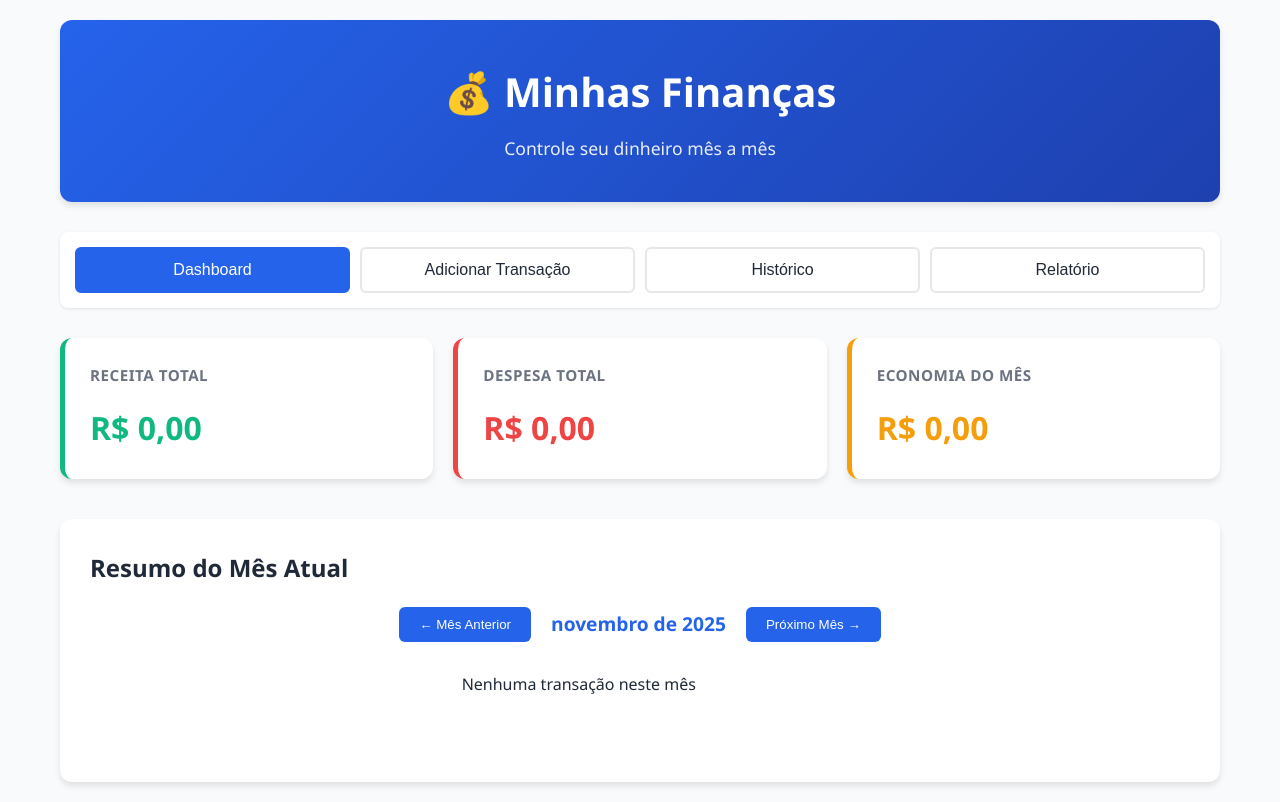
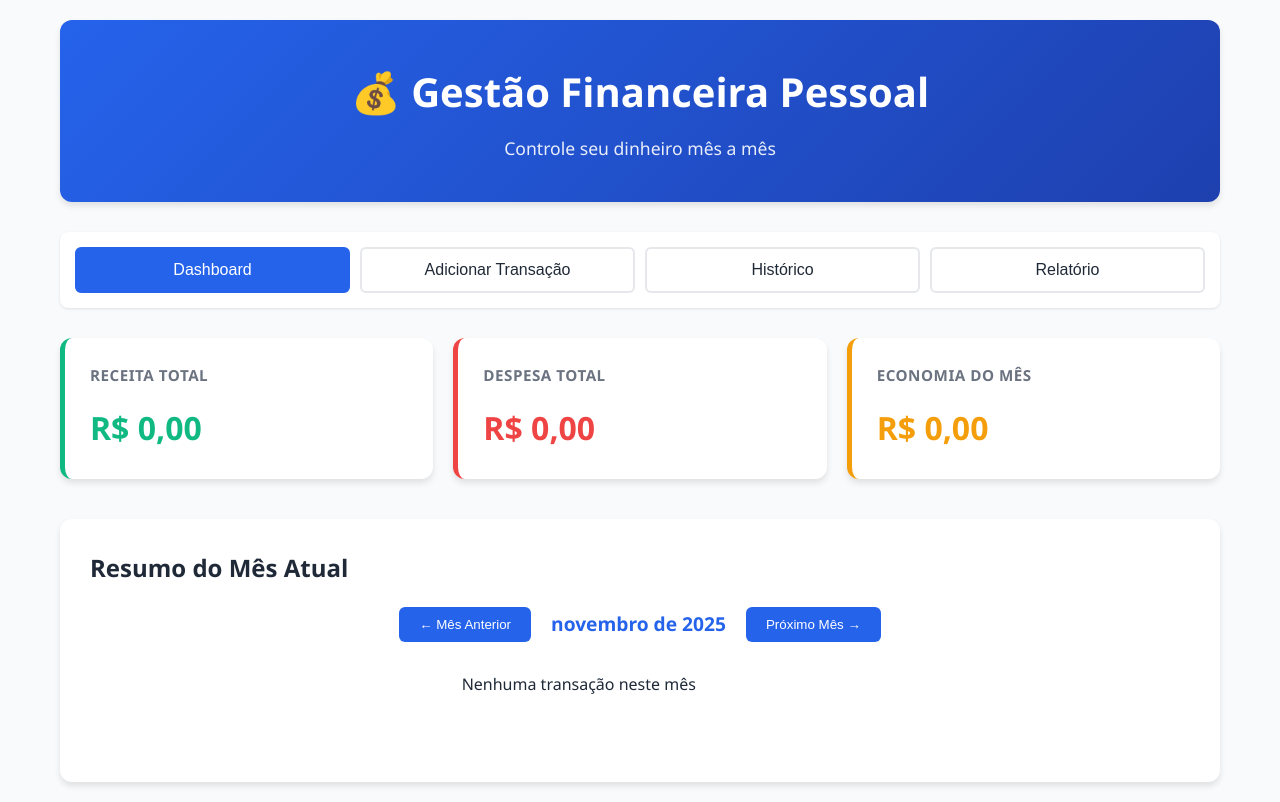
Before and after one commit to joel-rian/expense-tracker-system, a plain HTML site: page index.html in a window 1280 px wide. Drawn offline with Linux system fonts and the light colour scheme.

Commit message:
Alteração/H1

```diff
--- a/index.html
+++ b/index.html
@@ -11,7 +11,7 @@
         <!-- Header -->
         <header class="header">
             <div class="header-content">
-                <h1>💰 Minhas Finanças</h1>
+                <h1>💰 Gestão Financeira Pessoal</h1>
                 <p>Controle seu dinheiro mês a mês</p>
             </div>
         </header>
```
Also changed, not shown: script.js (line endings or trailing spaces).
